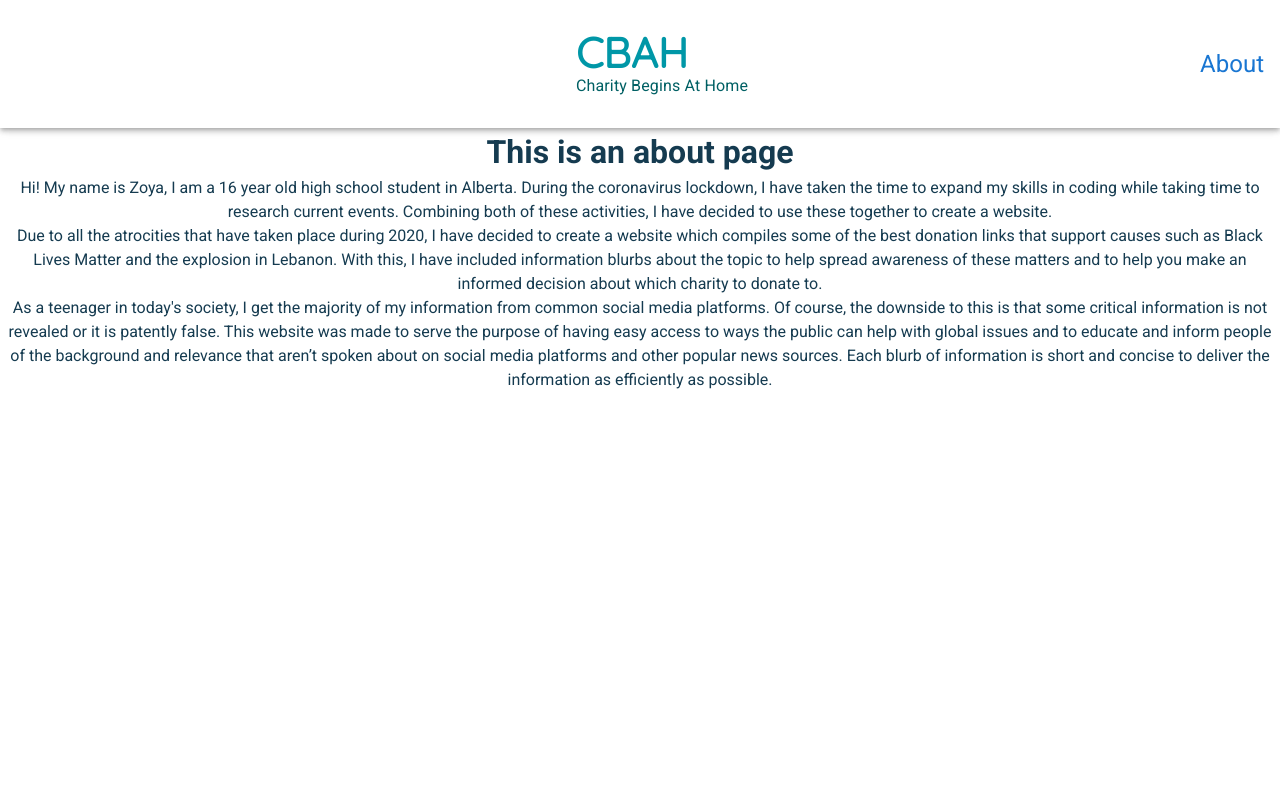
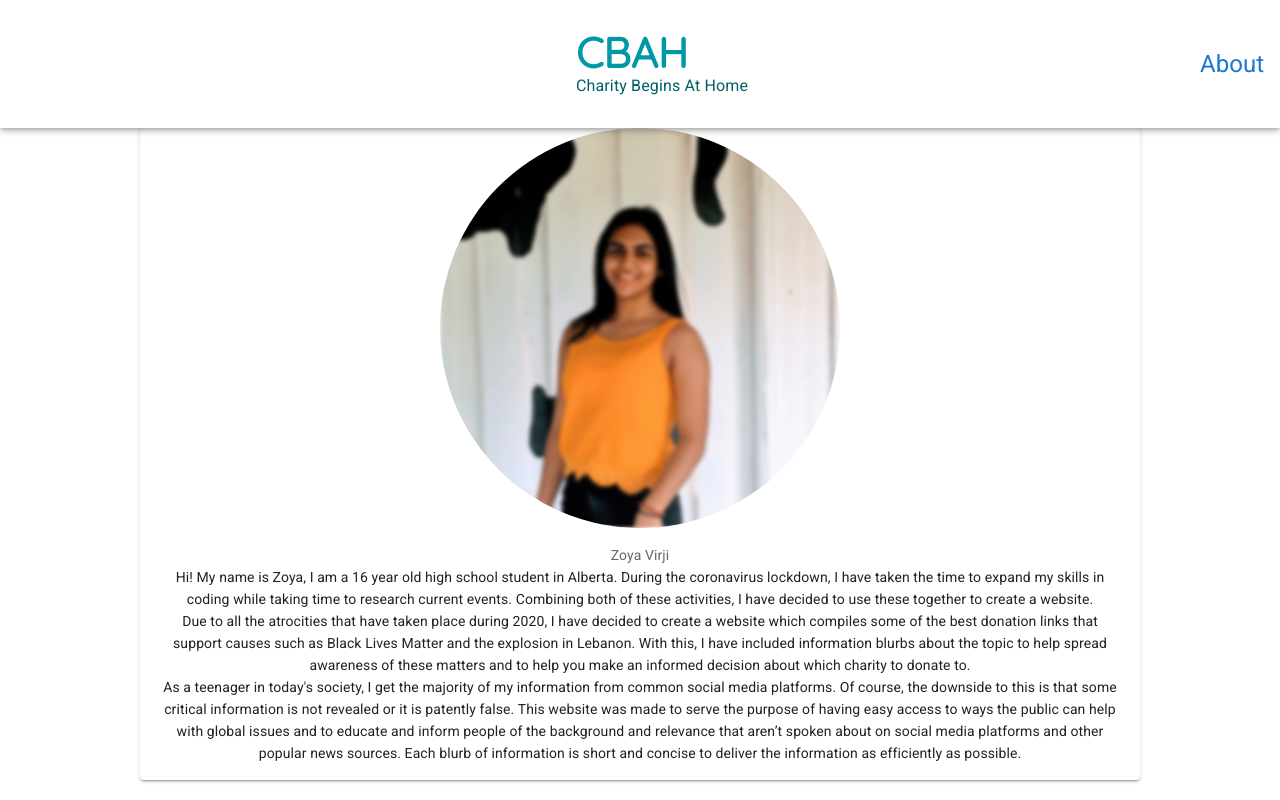
Before and after one commit to zoyavirji/charity-links, a Vue app: page /about in a window 1280 px wide. Built offline with nearby package versions, Linux system fonts and the light colour scheme; what vue-page-title would draw is missing.

Commit message:
add zoya pic and change format of about page

```diff
--- a/src/views/About.vue
+++ b/src/views/About.vue
@@ -1,14 +1,39 @@
 <template>
   <div class="about">
-    <h1>This is an about page</h1>
+
+<v-card
+    class="mx-auto"
+    max-width="1000"
+    >
+
+<v-img
+  lazy-src="../assets/zoya.jpg"
+  max-height="400"
+  max-width="400"
+  src="../assets/zoya.jpg"
+  class="mx-auto rounded-circle"
+>
+</v-img>
+
+<v-card-subtitle class="pb-0">
+    Zoya Virji
+</v-card-subtitle>
+
+<v-card-text class="text--primary">
+
     <div>
         Hi! My name is Zoya, I am a 16 year old high school student in Alberta. During the coronavirus lockdown, I have taken the time to expand my skills in coding while taking time to research current events. Combining both of these activities, I have decided to use these together to create a website.
     </div>
+
     <div>
         Due to all the atrocities that have taken place during 2020, I have decided to create a website which compiles some of the best donation links that support causes such as Black Lives Matter and the explosion in Lebanon. With this, I have included information blurbs about the topic to help spread awareness of these matters and to help you make an informed decision about which charity to donate to.
     </div>
+
     <div>
-    As a teenager in today's society, I get the majority of my information from common social media platforms. Of course, the downside to this is that some critical information is not revealed or it is patently false. This website was made to serve the purpose of having easy access to ways the public can help with global issues and to educate and inform people of the background and relevance that aren’t spoken about on social media platforms and other popular news sources. Each blurb of information is short and concise to deliver the information as efficiently as possible.
+        As a teenager in today's society, I get the majority of my information from common social media platforms. Of course, the downside to this is that some critical information is not revealed or it is patently false. This website was made to serve the purpose of having easy access to ways the public can help with global issues and to educate and inform people of the background and relevance that aren’t spoken about on social media platforms and other popular news sources. Each blurb of information is short and concise to deliver the information as efficiently as possible.
     </div>
-  </div>
+
+    </v-card-text>
+</v-card>
+</div>
 </template>
```
Also changed, not shown: src/assets/zoya.jpg (added).
